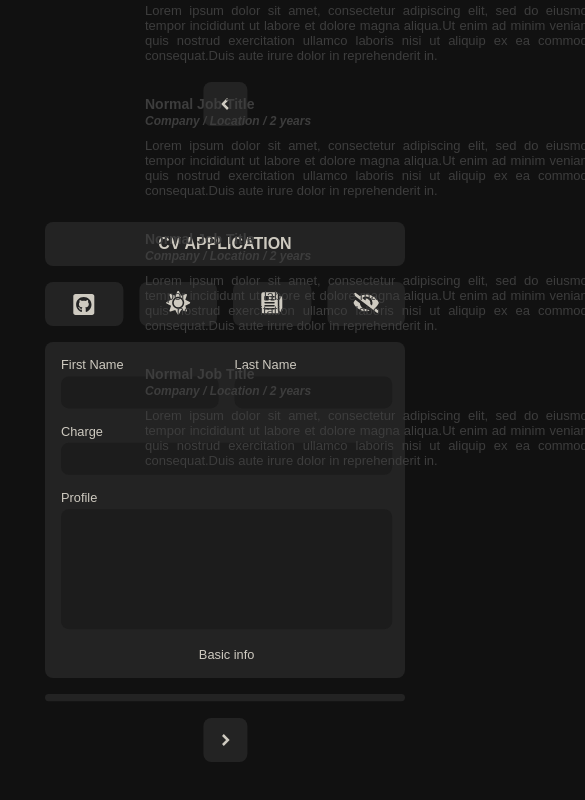
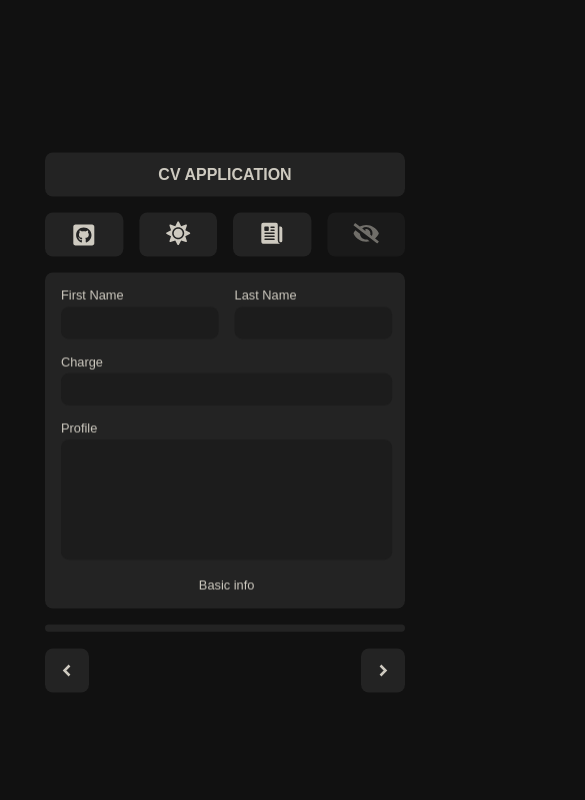
Before and after one commit to Apheiro/cv_application, a React (Create React App) app: page / in a window 390 px wide. Shown: the top 800 px of the page, 585 px wide, since content can reach past the window. Built offline with nearby package versions, Linux system fonts and the light colour scheme.

Commit message:
Make responsive.

```diff
--- a/src/App.js
+++ b/src/App.js
@@ -9,8 +9,12 @@ class App extends React.Component {
     super(props)
     this.getData = this.getData.bind(this)
     this.showPreview = this.showPreview.bind(this)
+    this.dayThemeOn = this.dayThemeOn.bind(this)
     this.showOnlyPreview = this.showOnlyPreview.bind(this)
+    this.handleResize = this.handleResize.bind(this);
     this.state = {
+      dayTheme: false,
+      width: window.innerWidth,
       showPreview: true,
       showOnlyPreview: false,
       firstName: 'CHRISTINE',
@@ -118,6 +122,37 @@ class App extends React.Component {
     }
   }
 
+  dayThemeOn() {
+    if (this.state.dayTheme === false) {
+      this.setState({
+        dayTheme: true
+      }, () => {
+        document.body.classList.add('dayTheme');
+      })
+
+    } else {
+      this.setState({
+        dayTheme: false
+      }, () => {
+        document.body.classList.remove('dayTheme');
+      })
+    }
+
+  }
+
+  handleResize() {
+    this.setState({ width: window.innerWidth });
+    console.log(this.state.width)
+  }
+
+  componentDidMount() {
+    window.addEventListener('resize', this.handleResize);
+  }
+
+  componentWillUnmount() {
+    window.removeEventListener('resize', this.handleResize);
+  }
+
   showOnlyPreview() {
     if (this.state.showOnlyPreview === true) {
       this.setState({
@@ -163,10 +198,13 @@ class App extends React.Component {
 
   render() {
     return (
-      <div className={`cvApplicationContainer ${this.state.showOnlyPreview ? 'showOnlyPreview' : ''}`}>
+      <div className={`cvApplicationContainer ${this.state.showOnlyPreview ? 'showOnlyPreview' : ''}`} ref={this.cvApplicationRef}>
         {
           this.state.showOnlyPreview ? null :
             <CVForm
+              dayTheme={this.state.dayTheme}
+              dayThemeFn={this.dayThemeOn}
+              width={this.state.width}
               getData={this.getData}
               showPreviewFn={this.showPreview}
               showPreview={this.state.showPreview}
@@ -177,6 +215,7 @@ class App extends React.Component {
 
 
         {
+          this.state.width < 1000 && this.state.showOnlyPreview === false ? null :
             this.state.showPreview ?
               <CVPreview
                 firstName={this.state.firstName}
--- a/src/CVForm/CVForm.js
+++ b/src/CVForm/CVForm.js
@@ -29,21 +29,19 @@ class CVForm extends React.Component {
     }
 
     render() {
-        const { getData, showPreviewFn, showPreview, showOnlyPreviewFn } = this.props;
+        const { getData, showPreviewFn, showPreview, showOnlyPreviewFn, width, dayTheme, dayThemeFn } = this.props;
 
         return (
             <section className='CVFormSection'>
 
-                <button className='prevNextBtn' id='prevFormBtn' onClick={this.swipeToNextPrev}><GrFormPrevious /></button>
+                {width > 1370 ? <button className='prevNextBtn' id='prevFormBtn' onClick={this.swipeToNextPrev}><GrFormPrevious /></button> : null}
 
                 <div className='CVFormGrid'>
                     <h1 className='titleForm'>CV APPLICATION</h1>
-                    <button className='githubBtn btnOptions'><FaGithubSquare /></button>
-                    <button className='darkModeBtn btnOptions'><FaSun /></button>
+                    <a className='githubBtn btnOptions' href="https://github.com/Apheiro"><FaGithubSquare /></a>
+                    <button className='darkModeBtn btnOptions' onClick={dayThemeFn}>{dayTheme ? <FaMoon /> : <FaSun />}</button>
                     <button className='onlyPreviewBtn btnOptions' onClick={showOnlyPreviewFn}><IoNewspaper /></button>
-                    <button className='previewBtn btnOptions' onClick={showPreviewFn}>
-                        {showPreview ? <FaEyeSlash /> : <FaEye />}
-                    </button>
+                    <button className={`previewBtn btnOptions ${width < 1000 ? 'disable' : ''}`} onClick={showPreviewFn}>{showPreview ? <FaEyeSlash /> : <FaEye />}</button>
                     <form className='CVForm'>
                         <Swiper
                             className='swiperPrincipal'
@@ -64,8 +62,15 @@ class CVForm extends React.Component {
                         <div className='progressBarFill' style={{ width: `${this.state.progress}%` }}></div>
                     </div>
                 </div>
-                <button className='prevNextBtn' id='nextFormBtn' onClick={this.swipeToNextPrev}><GrFormNext /></button>
-            </section>
+                {
+                    width > 1370 ? <button className='prevNextBtn' id='nextFormBtn' onClick={this.swipeToNextPrev}><GrFormNext /></button> :
+                        <div className='prevNextBtnContainer'>
+                            <button className='prevNextBtn' id='prevFormBtn' onClick={this.swipeToNextPrev}><GrFormPrevious /></button>
+                            <button className='prevNextBtn' id='nextFormBtn' onClick={this.swipeToNextPrev}><GrFormNext /></button>
+                        </div>
+                }
+
+            </section >
         )
     }
 }
--- a/src/CVPreview/CVPreview.js
+++ b/src/CVPreview/CVPreview.js
@@ -1,6 +1,5 @@
 import React from 'react'
 import { HiOutlineLocationMarker, HiOutlinePhone, HiOutlineMail, HiOutlineLink } from "react-icons/hi";
-import { Textfit } from 'react-textfit';
 import './CVPreview.css'
 
 class CVPreview extends React.Component {
@@ -11,6 +10,7 @@ class CVPreview extends React.Component {
         this.observer = null;
         this.state = {
             height: 989.8,
+            scale: 1
         }
     }
 
@@ -28,11 +28,13 @@ class CVPreview extends React.Component {
     handleResize(entries) {
         // console.log(entries)
         const { width, height } = entries[0].contentRect;
-        console.log(`Width: ${width}, Height: ${height}`);
         const aspectRatioHeight = width * 1.414
-
+        const scale = width * 1 / 700
+        // console.log(`Width: ${width}, Height: ${height}`);
+        // console.log(`scale(${this.state.scale})`)
         this.setState({
-            height: aspectRatioHeight
+            height: aspectRatioHeight,
+            scale
         })
     }
 
@@ -41,8 +43,8 @@ class CVPreview extends React.Component {
     render() {
         const { firstName, lastName, charge, profile, email, website, location, phoneNumber, education, experience, skills } = this.props
         return (
-            <section className='paperPreviewContainer' ref={this.containerRef} style={{ maxHeight: `${this.state.height}px` }}>
-                <div className='paperPreview'>
+            <section className='paperPreviewContainer' ref={this.containerRef} style={{ minHeight: `${this.state.height}px` }}>
+                <div className='paperPreview' style={{ transform: `scale(${this.state.scale})` }}>
                     <div className='titleOfPaper'>
                         <h1 className='aspirantNamePaper'>{firstName} {lastName}</h1>
                         <h2 className='chargeNamePaper'>{charge}</h2>
```
Lines whose indentation alone changed are shown as unchanged.
